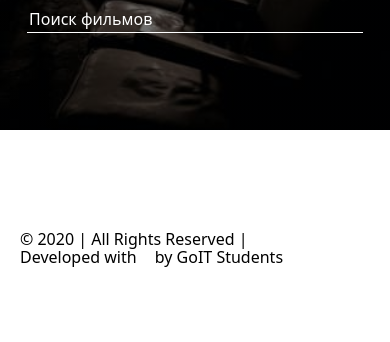
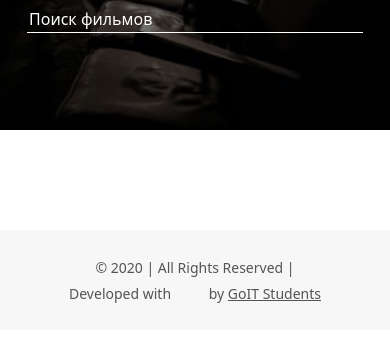
Before and after one commit to Androborn/WebHiveTeam_goit-fs-39_JS_final-project, a website built with Parcel: page src/index.html in a window 390 px wide. Shown: the part 100-442 px from the top of the page. Built offline with nearby package versions, Linux system fonts and the light colour scheme; files whose address does not match are found by name.

Commit message:
[Styles] Footer-styles
- Styling footer elements using GRID
- Add styles for breakpoints
- Add animation of footer icon
- Add container styles to footer add padding-top padding-bottom

```diff
--- a/src/partials/layout/_footer.html
+++ b/src/partials/layout/_footer.html
@@ -3,7 +3,11 @@
     <div class="footer-wrapper">
       <p class="footer-wrapper__copyright">© 2020 | All Rights Reserved |</p>
       <p class="footer-wrapper__about-developers">
-        Developed with<svg class="about-developers__icon" width="14" height="13">
+        Developed with<svg
+          class="about-developers__icon heart-animation"
+          width="14"
+          height="13"
+        >
           <use href="./images/sprite.svg#icon-heart"></use>
         </svg>
         <span about-developers__text>by</span>
--- a/src/sass/layout/_footer.scss
+++ b/src/sass/layout/_footer.scss
@@ -0,0 +1,52 @@
+.footer {
+  padding-top: 30px;
+  padding-bottom: 28px;
+  background: #f7f7f7;
+  &-wrapper {
+    display: grid;
+    grid-template-rows: 1fr 1fr;
+    row-gap: 10px;
+    @include min-width(tablet) {
+      grid-template-columns: 212px 270px;
+      grid-template-rows: 1fr;
+      justify-content: center;
+    }
+    &__copyright,
+    &__about-developers {
+      @include font(14px, 400, 16px);
+      text-align: center;
+      color: $footer-text-color;
+      @include min-width(tablet) {
+        font-size: 16px;
+        line-height: 1.19;
+      }
+    }
+  }
+}
+.about-developers {
+  &__icon {
+    margin-right: 10px;
+    margin-left: 10px;
+    fill: $accent-color;
+  }
+  &__link {
+    text-decoration-line: underline;
+    cursor: pointer;
+  }
+}
+
+.heart-animation {
+  animation-name: heart;
+  animation-duration: 500ms;
+  animation-iteration-count: infinite;
+  animation-direction: alternate;
+  animation-timing-function: ease-in;
+}
+@keyframes heart {
+  from {
+    transform: scale(1);
+  }
+  to {
+    transform: scale(1.3);
+  }
+}
```
